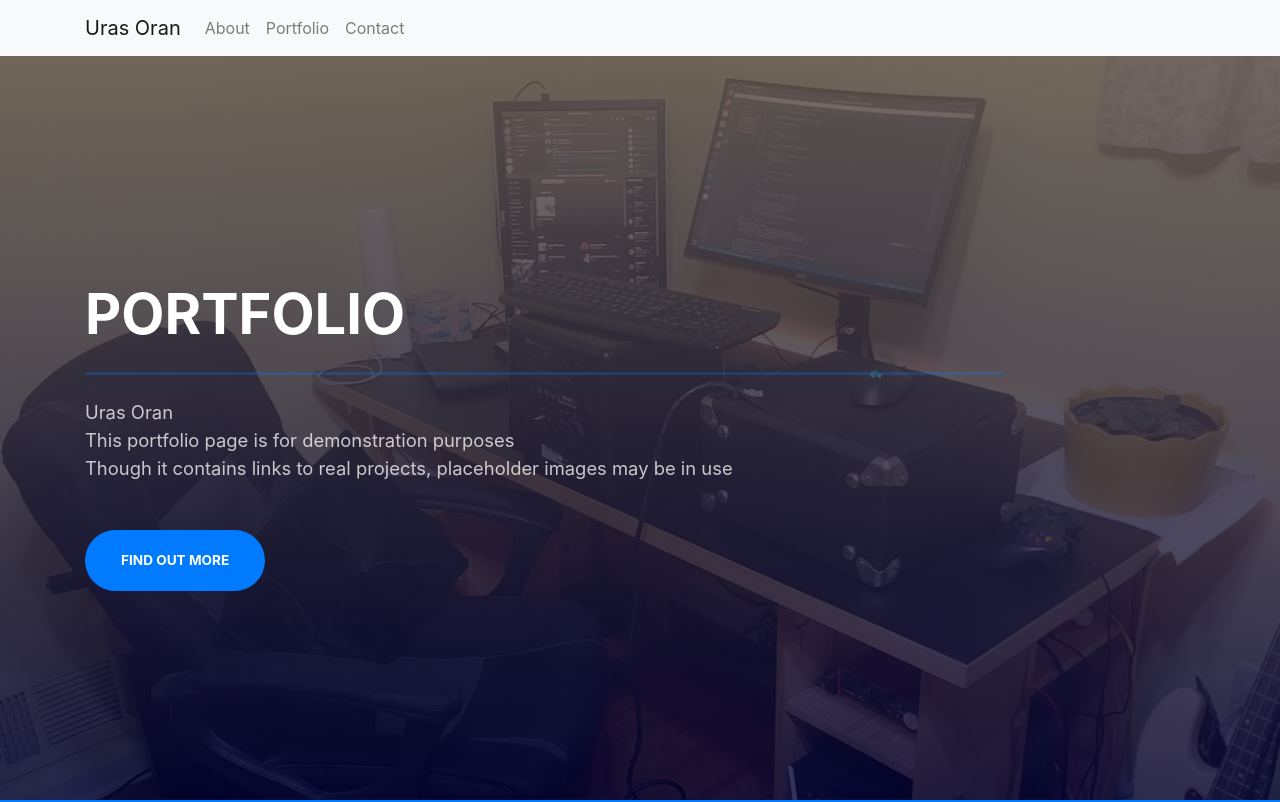
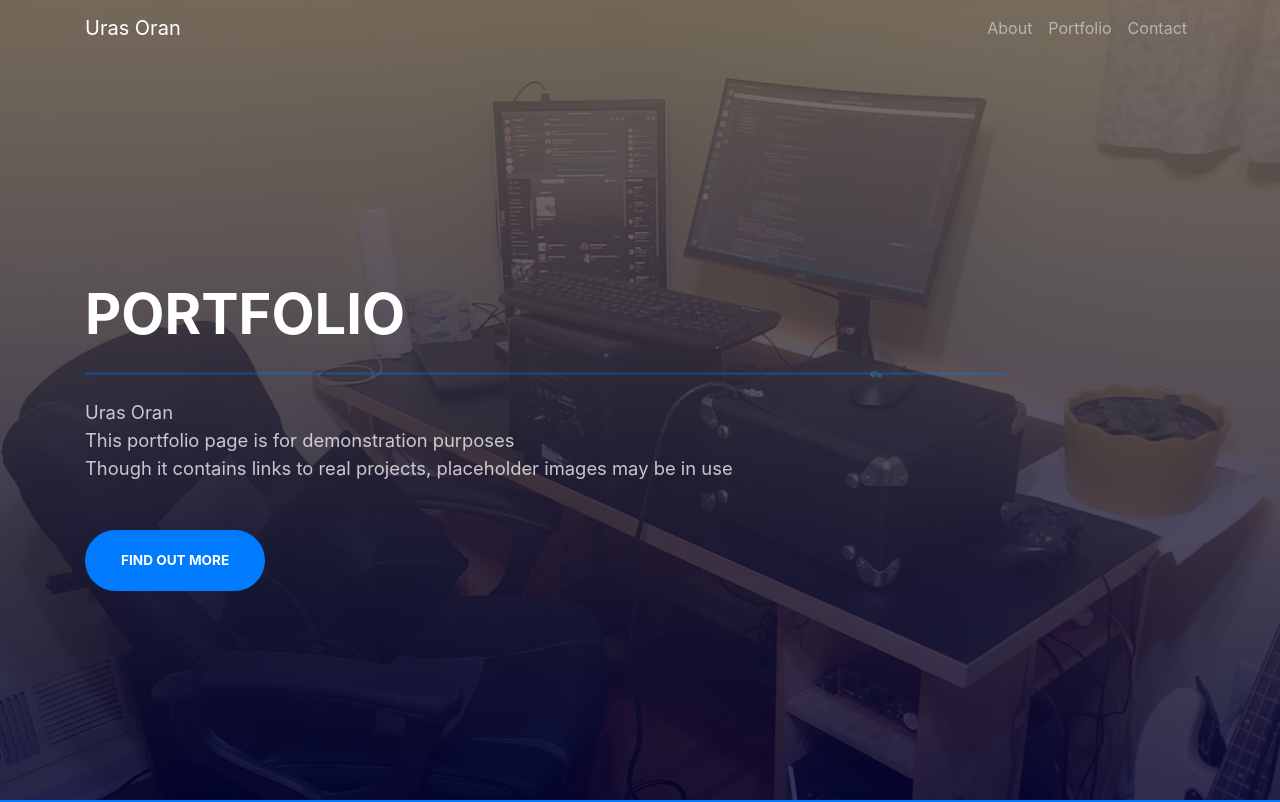
Before and after one commit to urasurasuras/portfolio-react, a React (Create React App) app: page / in a window 1280 px wide. Shown: the top 802 px of the page. Built offline with nearby package versions, Linux system fonts and the light colour scheme.

Commit message:
Transparent then solid navbar

```diff
--- /dev/null
+++ b/src/components/Navbar.css
@@ -0,0 +1,6 @@
+.header-bg{
+    background-color: rgba(255, 255, 255, 0);
+}
+.header-bg-scrolling{
+    background-color: rgba(0, 106, 255, 1);
+}
--- a/src/components/Navbar.js
+++ b/src/components/Navbar.js
@@ -1,10 +1,11 @@
-import React, { useRef } from "react";
+import React, { useRef, useState } from "react";
 import Container from "react-bootstrap/Container";
 import Nav from "react-bootstrap/Nav";
 import Navbar from "react-bootstrap/Navbar";
 import NavDropdown from "react-bootstrap/NavDropdown";
 import Burgermenu from "./Burgermenu";
 import { FaBars, FaTimes } from "react-icons/fa";
+import "./Navbar.css";
 
 function NavbarComponent() {
   const navRef = useRef();
@@ -12,13 +13,23 @@ function NavbarComponent() {
     console.log(event.target.value);
     navRef.current.classList.toggle("collapse");
   };
+
+  // Change navbar color while scrolling
+  const [headerBgColor, setHeaderBgColor] = useState(false);
+  const changeColor = ()=>{
+    if (window.scrollY >= 90){
+      setHeaderBgColor(true);
+    }else {setHeaderBgColor(false);}
+  }
+
+  window.addEventListener('scroll', changeColor);
   return (
-    <Navbar bg="light" variant="light" expand="lg" scrolling="dark" fixed="top">
-      <Container align="end">
+    <Navbar className={headerBgColor ? 'header-bg-scrolling' :'header-bg'} variant="dark" expand="lg" scrolling="dark" fixed="top">
+      <Container >
         <Navbar.Brand href="#home">Uras Oran</Navbar.Brand>
         <Navbar.Toggle aria-controls="basic-navbar-nav" />
-        <Navbar.Collapse id="basic-navbar-nav">
-          <Nav className="me-auto">
+        <Navbar.Collapse id="basic-navbar-nav" align="end" >
+          <Nav className="ml-auto" >
             <Nav.Link href="#about">About</Nav.Link>
             <Nav.Link href="#portfolio">Portfolio</Nav.Link>
             <Nav.Link href="#contact">Contact</Nav.Link>
```
Also changed, not shown: 1 other file (tests, documents, lock files or other folders).
